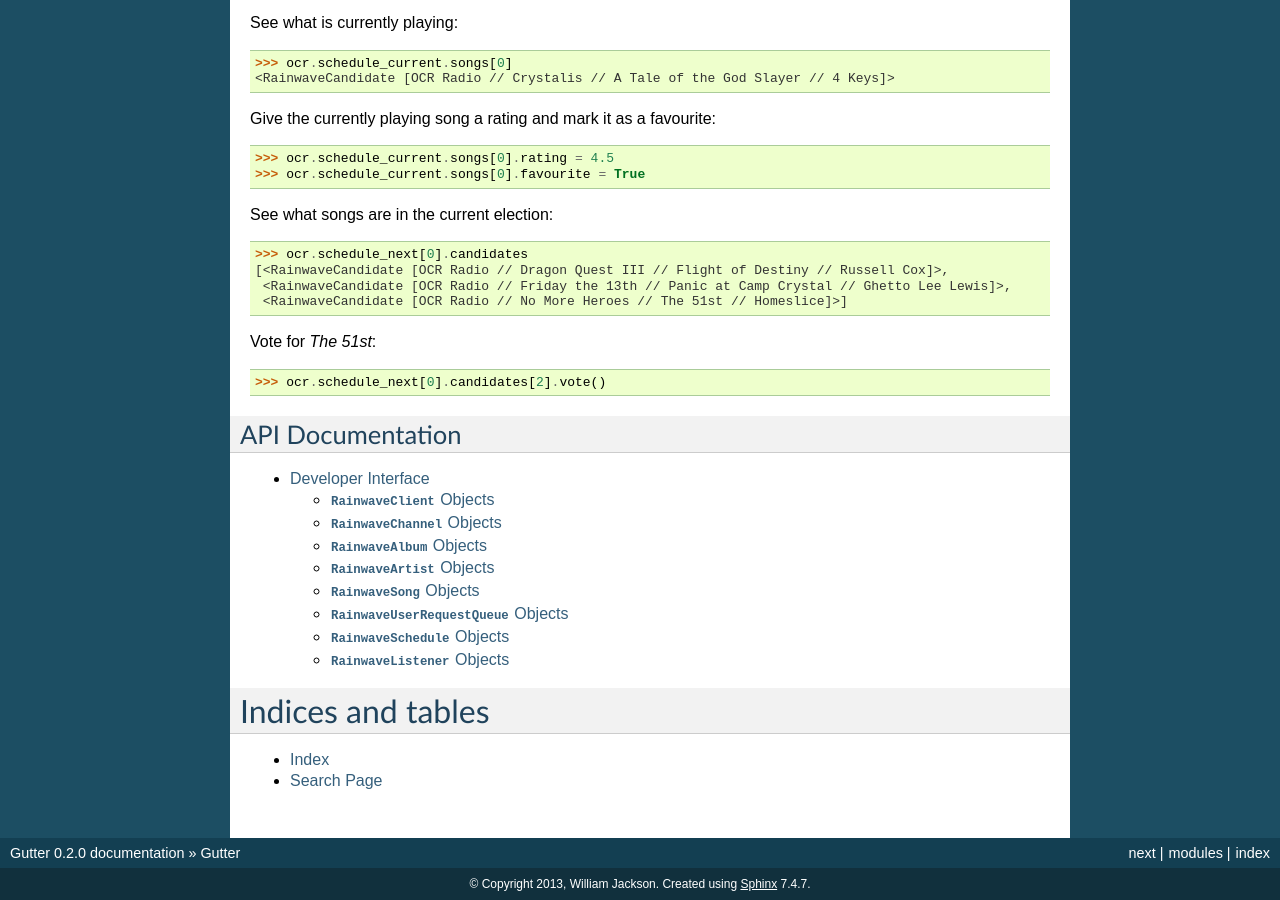
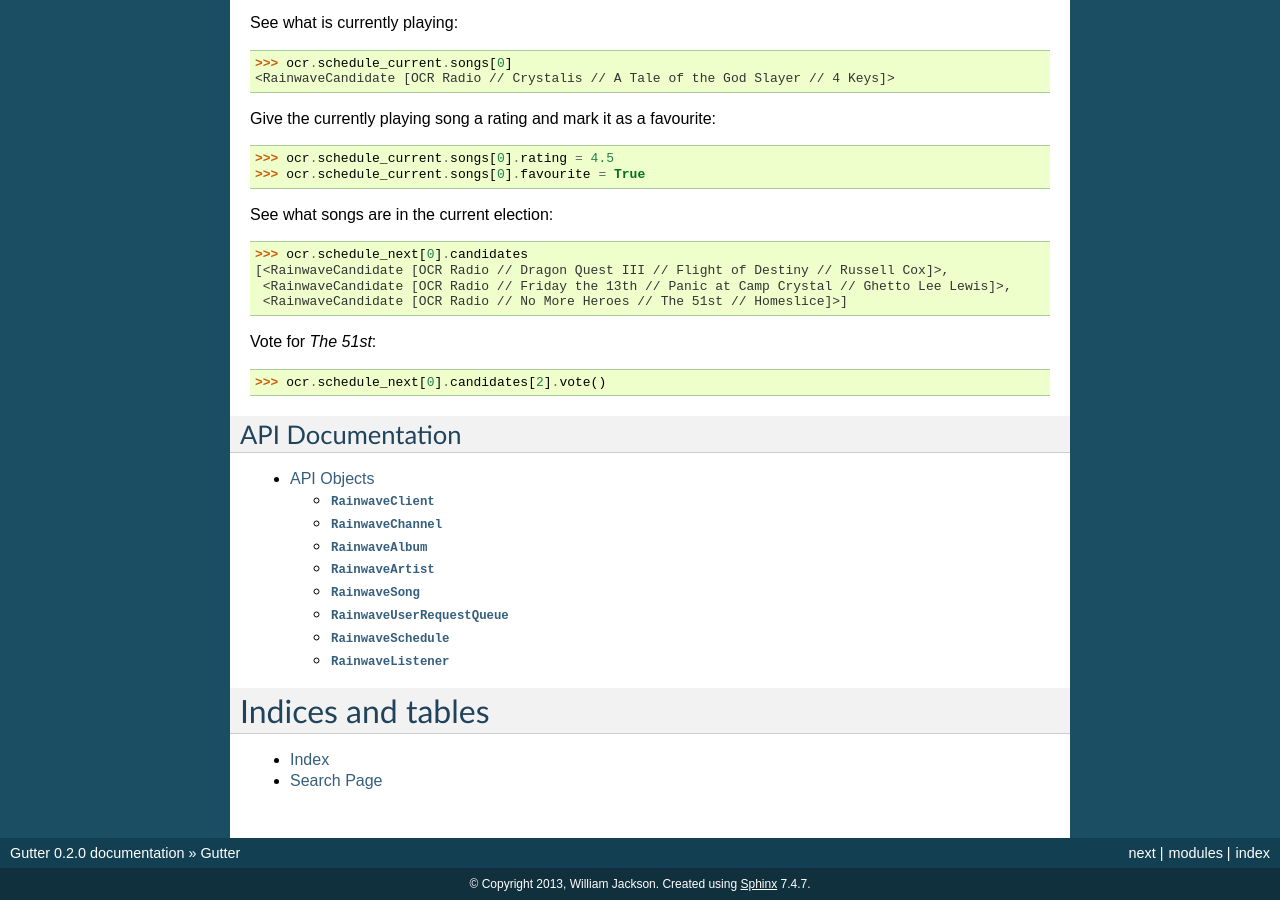
Before and after one commit to williamjacksn/python-rainwave-client, a Sphinx documentation site: the page built from docs/index.rst, in a window 1280 px wide and 900 px high, scrolled down 724 px. Built offline with Sphinx 7.4.7, drawn with Linux system fonts in a browser that asks for light colours; some of the changed text lies outside the part shown.

Commit message:
Clean up some documentation

```diff
--- a/docs/api.rst
+++ b/docs/api.rst
@@ -1,84 +1,84 @@
 .. _api:
 
-Developer Interface
-===================
+API Objects
+===========
 
 .. module:: gutter
 
-:class:`RainwaveClient` Objects
--------------------------------
+:class:`RainwaveClient`
+-----------------------
 
 .. autoclass:: RainwaveClient
     :members:
 
-:class:`RainwaveChannel` Objects
---------------------------------
+:class:`RainwaveChannel`
+------------------------
 
 .. autoclass:: RainwaveChannel
     :members:
 
-:class:`RainwaveAlbum` Objects
-------------------------------
+:class:`RainwaveAlbum`
+----------------------
 
 .. autoclass:: RainwaveAlbum
     :members:
 
-:class:`RainwaveArtist` Objects
--------------------------------
+:class:`RainwaveArtist`
+-----------------------
 
 .. autoclass:: RainwaveArtist
     :members:
 
-:class:`RainwaveSong` Objects
------------------------------
+:class:`RainwaveSong`
+---------------------
 
 .. autoclass:: RainwaveSong
     :members:
 
-:class:`RainwaveCandidate` Objects
-~~~~~~~~~~~~~~~~~~~~~~~~~~~~~~~~~~
+:class:`RainwaveCandidate`
+~~~~~~~~~~~~~~~~~~~~~~~~~~
 
 .. autoclass:: RainwaveCandidate
     :members:
 
-:class:`RainwaveRequest` Objects
-~~~~~~~~~~~~~~~~~~~~~~~~~~~~~~~~
+:class:`RainwaveRequest`
+~~~~~~~~~~~~~~~~~~~~~~~~
 
 .. autoclass:: RainwaveRequest
     :members:
 
-:class:`RainwaveUserRequest` Objects
-~~~~~~~~~~~~~~~~~~~~~~~~~~~~~~~~~~~~
+:class:`RainwaveUserRequest`
+~~~~~~~~~~~~~~~~~~~~~~~~~~~~
 
 .. autoclass:: RainwaveUserRequest
     :members:
 
-:class:`RainwaveUserRequestQueue` Objects
------------------------------------------
+:class:`RainwaveUserRequestQueue`
+---------------------------------
 
 .. autoclass:: RainwaveUserRequestQueue
     :members:
 
-:class:`RainwaveSchedule` Objects
----------------------------------
+:class:`RainwaveSchedule`
+-------------------------
 
 .. autoclass:: RainwaveSchedule
     :members:
 
-:class:`RainwaveElection` Objects
-~~~~~~~~~~~~~~~~~~~~~~~~~~~~~~~~~
+:class:`RainwaveElection`
+~~~~~~~~~~~~~~~~~~~~~~~~~
 
 .. autoclass:: RainwaveElection
     :members:
 
-:class:`RainwaveOneTimePlay` Objects
-~~~~~~~~~~~~~~~~~~~~~~~~~~~~~~~~~~~~
+:class:`RainwaveOneTimePlay`
+~~~~~~~~~~~~~~~~~~~~~~~~~~~~
 
 .. autoclass:: RainwaveOneTimePlay
 	:members:
 
-:class:`RainwaveListener` Objects
----------------------------------
+:class:`RainwaveListener`
+-------------------------
 
 .. autoclass:: RainwaveListener
 	:members:
```
Also changed, not shown: 2 other files.
